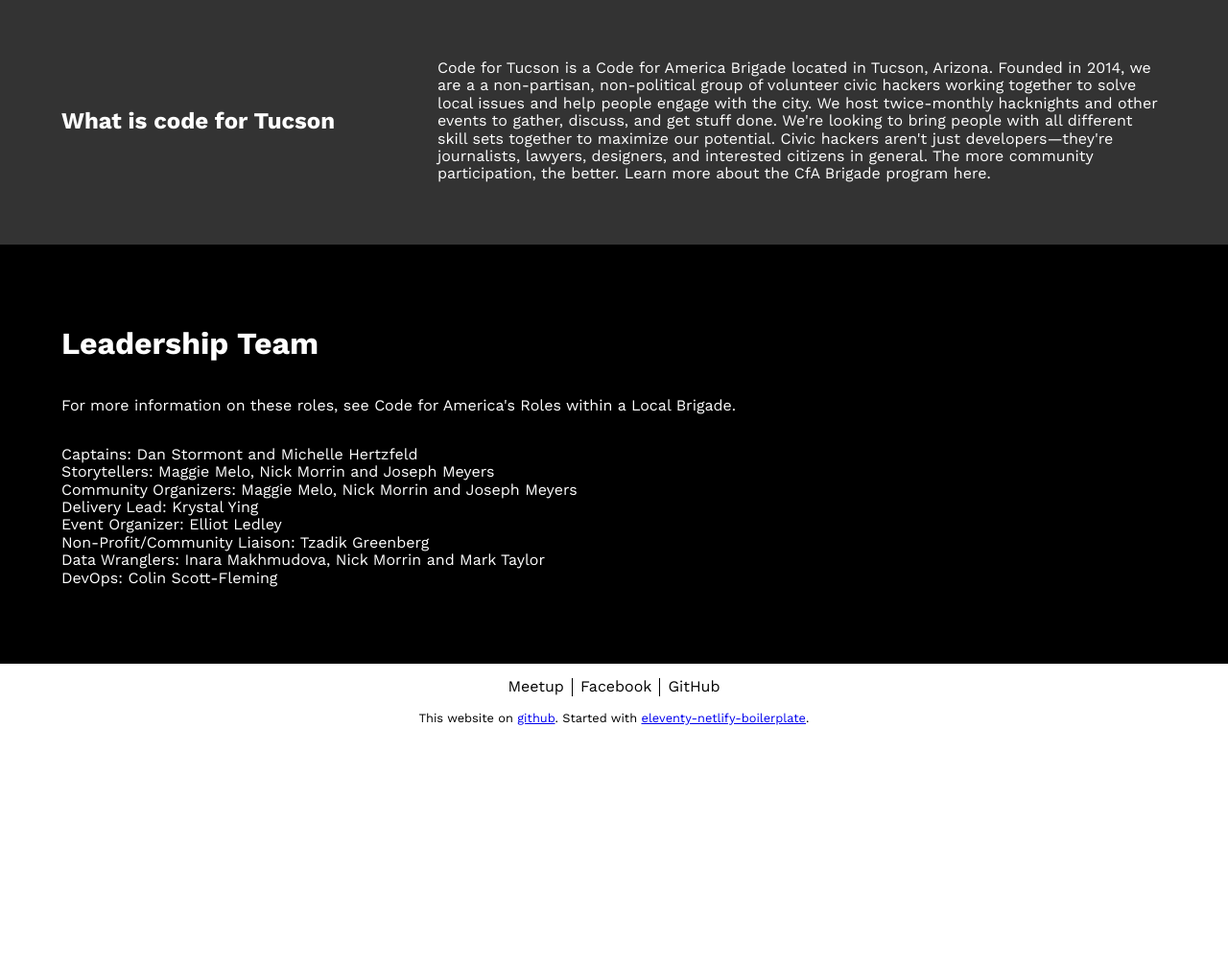
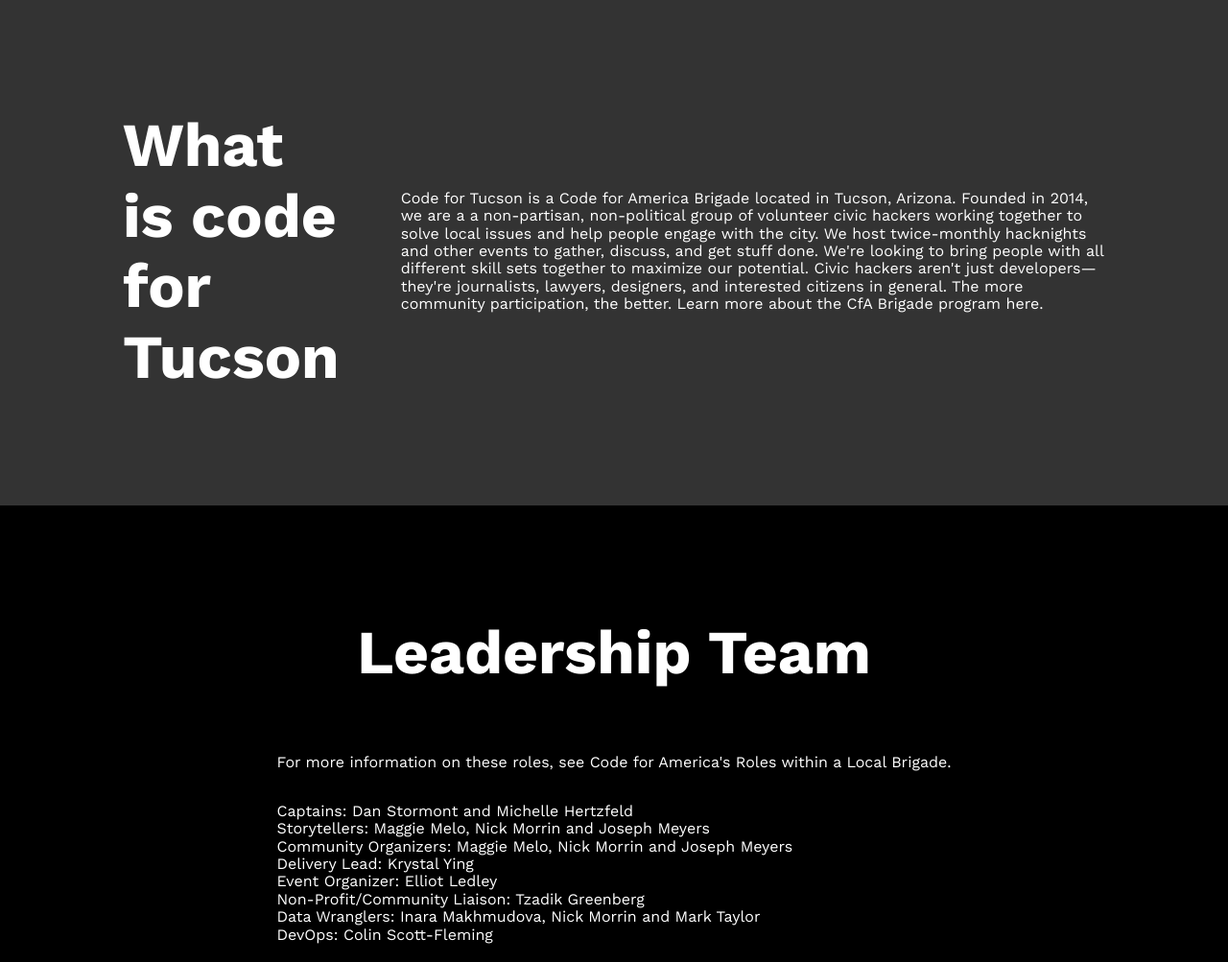
Before and after one commit to testedtim/new-cft-website, an Eleventy site: page pages/about.md in a window 1280 px wide. Shown: the part 802-1805 px from the top of the page at 96% size. Before the commit the page ends 1574 px from the top, so only its background shows below. Built offline with nearby package versions, Linux system fonts and the light colour scheme; Eleventy itself is replaced by a stand-in of ours; files that its build step writes are made by us from their sources.

Commit message:
About page formatting

```diff
--- a/_includes/assets/css/style.css
+++ b/_includes/assets/css/style.css
@@ -22,7 +22,7 @@
 	padding: 0;
 	margin: 0;
 	font-family: "Work Sans", Helvetica, Arial, sans-serif;
-  min-width: 300px;
+  min-width: 390px;
 }
 
 html{
@@ -51,9 +51,9 @@
 }
 
 article {
-  padding: 4rem;
+  padding: 4rem 10%;
   display: flex;
-  justify-content: space-between;
+  justify-content: space-around;
   gap: 4rem;
   text-align: left;
 }
@@ -161,6 +161,14 @@
 .vp p:last-child{
   font-size: 125%;
   margin: 0 0 2rem 2rem;
+}
+
+.about h2 {
+  font-size: 4rem;
+}
+
+.about .content h2 {
+  text-align: center;
 }
 
 .home .vp {
--- a/_includes/layouts/about.njk
+++ b/_includes/layouts/about.njk
@@ -21,7 +21,7 @@
 						</div>
 					</article>
 					<article>
-						<div>
+						<div class="content">
 							{{ layoutContent | safe }}
 						</div>
 					</article>
--- a/pages/about.md
+++ b/pages/about.md
@@ -20,7 +20,7 @@
   key: About
   order: 4
 ---
-# Leadership Team
+## Leadership Team
 
 For more information on these roles, see Code for America's Roles within a Local Brigade.
 
```
